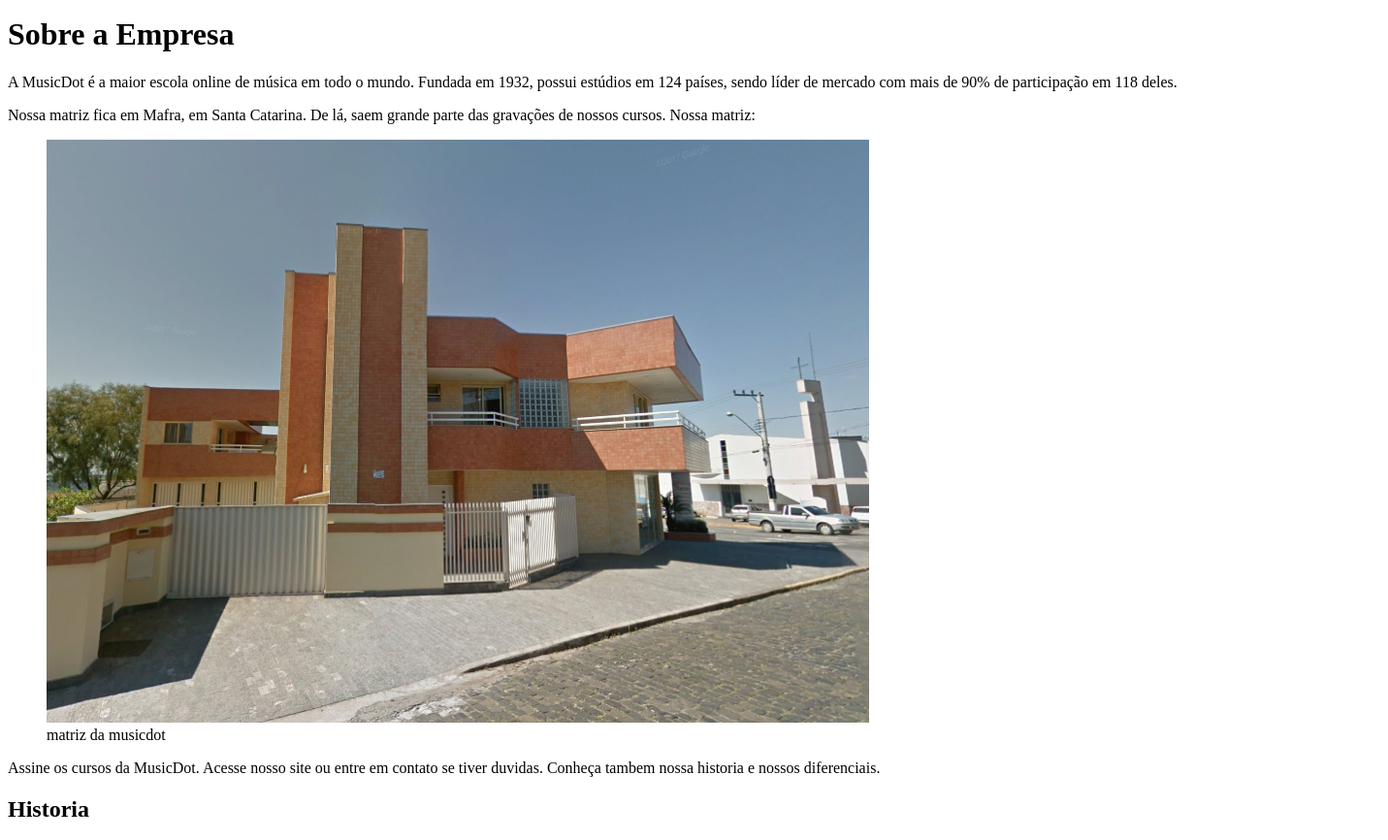
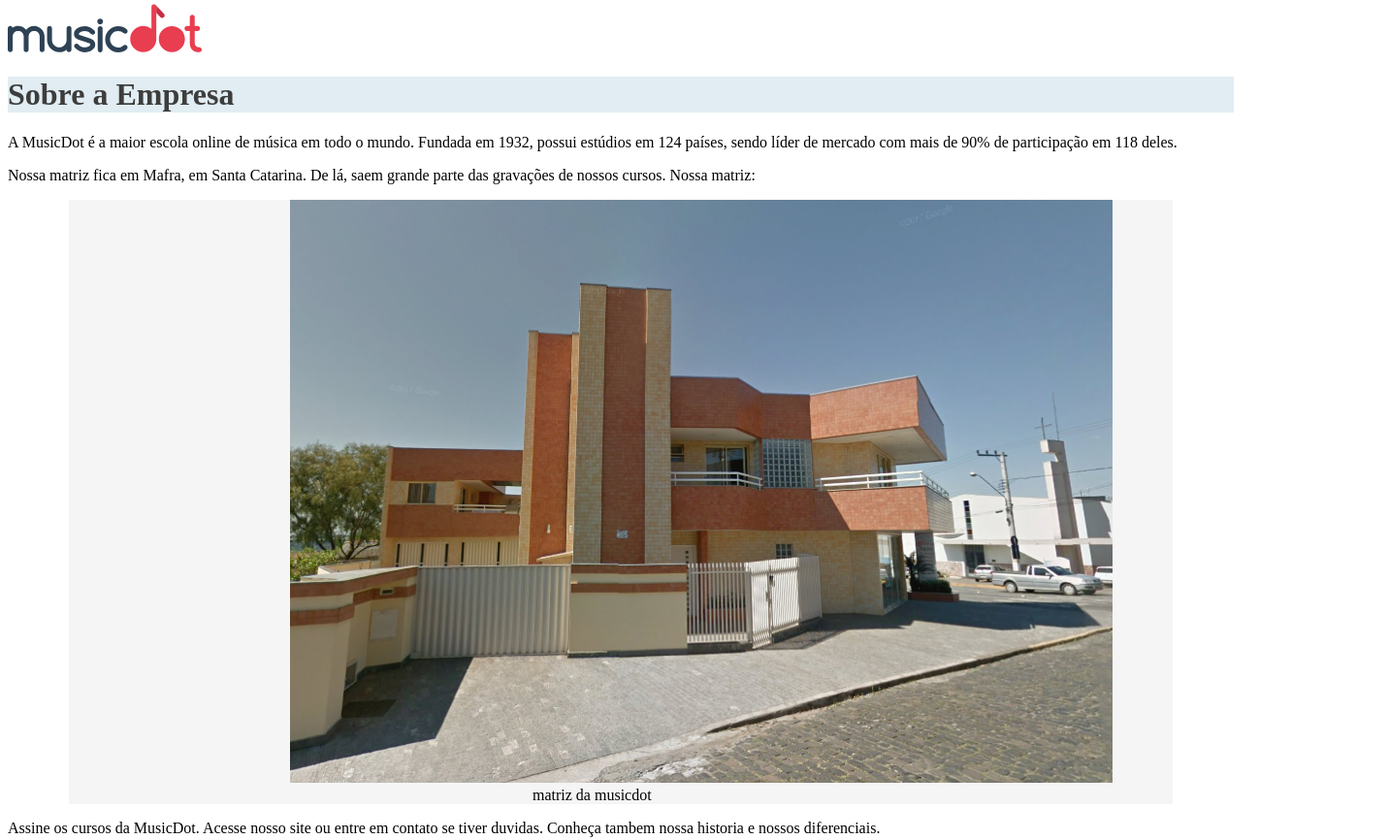
Before and after one commit to 0rox707/MusicDot, a plain HTML site: page sobre.html in a window 1280 px wide. Shown: the part 4-870 px from the top of the page at 97% size, 1431 px wide, since content can reach past the window. Drawn offline with Linux system fonts and the light colour scheme.

Commit message:
css atividade 1

```diff
--- a/sobre.html
+++ b/sobre.html
@@ -5,15 +5,42 @@
     <meta name="viewport" content="width=device-width, initial-scale=1.0">
     <title>Sobre a Empresa</title>
     <link rel="shortcut icon" href="img/favicon.ico">
+    <style>
+        #logo{
+            padding: 0%;
+        }
+        img{
+            padding: 0% 25% 0% 20%;
+        }
+        figure{
+            border: 0px solid;
+            background-color: whitesmoke;
+            margin:  0% 5% 0% 5%;
+        }
+        figcaption{
+            margin: 0% 40% 0% 42%
+        }
+        h2{
+            padding-bottom: 5px;
+            border-bottom: 2px solid #000000;
+        }
+        h1{
+            color: #3D3D3D;
+            background-color: #E1EDF2;
+        }
+    </style>
+
 </head>
 <body>
-
+    <header>
+        <img id="logo" src="img/logo.svg" alt="logo Musicdot">
+    </header>
     <h1>Sobre a Empresa</h1>
     <p>A MusicDot é a maior escola online de música em todo o mundo. Fundada em 1932, possui estúdios em 124 países, sendo líder de mercado com mais de 90% de participação em 118 deles.</p>
     <p>Nossa matriz fica em Mafra, em Santa Catarina. De lá, saem grande parte das gravações de nossos cursos. Nossa matriz:</p>
 
-    <figure>
-        <img src="img/matriz-musicdot.png" alt="Matrix MusicDot">
+    <figure >
+        <img  src="img/matriz-musicdot.png" alt="Matrix MusicDot">
         <figcaption>matriz da musicdot</figcaption>
     </figure>
     <p>Assine os cursos da MusicDot. Acesse nosso site ou entre em contato se tiver duvidas. Conheça tambem nossa historia e nossos diferenciais.</p>
@@ -21,7 +48,7 @@
     <h2>Historia</h2>
         <figure>
             <img src="img/familia-tupfeln.jpg" alt="Uma foto de familia">
-            <figcaption>familia tupfeln</figcaption>
+            <figcaption  >familia tupfeln</figcaption>
         </figure>
         <p>A fundação em 1932 ocorreu no momento da descoberta económica de cursos por stream online no interior de Santa Catarina. A família Túpfeln, tradicional da região, investiu todas as suas economias nessa nova iniciativa, revolucionária para a época. A fundadora frau Dagmar Olaf Tupfeln, dotada de particular visão administrativa, guiou os negócios da empresa durante mais de 50 anos, muitos deles ao lado de seu filho Ernst Noten Túpfeln, atual CEO. O nome da empresa é inspirado no nome da família.</p>
 
```
Also changed, not shown: css/style.css (added).
